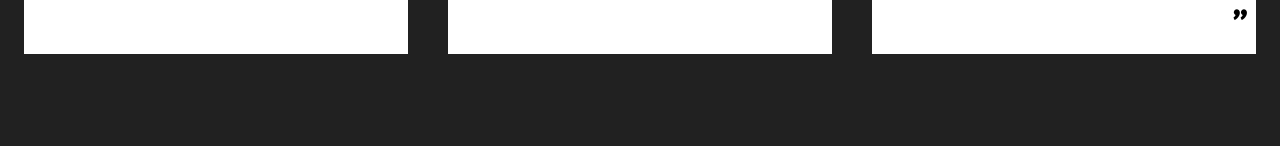
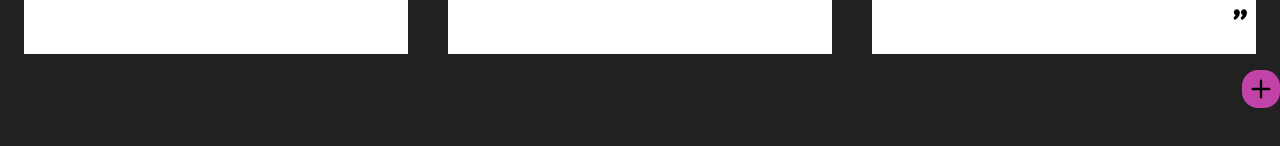
Before and after one commit to Ameeeek/encourag-er, a React (Create React App) app: page /main in a window 1280 px wide. Shown: the part 370-516 px from the top of the page. Built offline with nearby package versions, Linux system fonts and the light colour scheme; a web font is replaced by a local one.

Commit message:
menambahkan button untuk user menambahkan text

```diff
--- a/src/App.js
+++ b/src/App.js
@@ -6,8 +6,9 @@ import { useState} from 'react'; // import useState dari react
 import Home from './home.jsx'; // import halaman home dari file home.jsx
 import Utama from './main.jsx'; // import halaman utama dari file main.jsx
 import {BrowserRouter, Switch, Route} from 'react-router-dom'; //react router DOM untuk melakukan link dan routing untuk pindah page
+import Add from './add.jsx';
+function App() {
 
-function App() {
   // parameter quote adalah nama dari data untuk quote dan set quote merupakan function (fungsi) untuk menambah quote
   const [quote, setQuote] = useState([
     {_id: 1, isi:`I love you, even if you don't love yourself,
@@ -21,7 +22,7 @@ function App() {
       <BrowserRouter>
         <Navbar />
         <Switch>
-          <Route path="/home" exact>
+          <Route path="/home" exact> {/* routing menuju ke home page*/ }
             <Home/>
           </Route>
         </Switch>
@@ -29,6 +30,7 @@ function App() {
           <Utama path="/main" quoteList={quote}/> {/* quoteList={quote} berfungsi bila ingin mengoper data ke file child, bisa di dideklarasi dengan prop quoteList*/}
         </Switch>
       </BrowserRouter>
+      <Add className="absolute" />
     </div>
   );
 }
--- a/src/Navbar.jsx
+++ b/src/Navbar.jsx
@@ -5,12 +5,12 @@ const navBar = () => {
     return (
         <div className="container flex justify-between p-4">
             <div className="logo-container font-pacifico text-primary filter drop-shadow-2xl">
-                <p class="text-5xl">encourag-er</p>
+                <p class="text-5xl hp:text-xl">encourag-er</p>
 
             </div>
-            <div className="navbar-links font-hammer flex text-4xl ">
-                <Link  to="/home" class="mx-3 text-primary p-4 hover:text-secondary rounded-t-2xl hover:bg-primary ease-linear duration-100">Home</Link>
-            <a className="p-4 text-primary hover:text-black hover:bg-primary rounded-t-2xl ease-linear duration-100" href="https://github.com/Ameeeek/encourag-er"><TopIcon  icon={<BsGithub size="40"/>}/></a>
+            <div className="navbar-links font-hammer   flex text-4xl ">
+                <Link  to="/home" class="mx-3 hp:text-xl text-primary p-4 hover:text-secondary rounded-t-2xl hover:bg-primary ease-linear duration-100">Home</Link>
+            <a className="p-4 text-primary  hover:text-black hover:bg-primary rounded-t-2xl ease-linear duration-100" href="https://github.com/Ameeeek/encourag-er"><TopIcon  icon={<BsGithub size="40"/>}/></a>
             </div>
 
         </div>
--- /dev/null
+++ b/src/add.jsx
@@ -0,0 +1,19 @@
+import {BsPlus} from 'react-icons/bs';
+
+const tambah = () =>{
+    return(
+        <div className=" flex justify-end">
+            <button className="bg-primary  rounded-2xl">
+            <TopIcon icon={<BsPlus size="38"/>} />
+            </button>
+        </div>
+    )
+}
+const TopIcon = ({icon}) =>{ // menambahkan component untuk icon
+    return(
+        <div>
+            {icon}
+        </div>
+    )
+}
+export default tambah;
--- a/src/main.jsx
+++ b/src/main.jsx
@@ -1,3 +1,4 @@
+
 const utama = ({quoteList}) =>{     // {quotelist merupakan prop dari parent file yang berisi list object nested array quote}
     return (
         <div className="justify-evenly flex-wrap  flex">
@@ -12,8 +13,12 @@ const utama = ({quoteList}) =>{     // {quotelist merupakan prop dari parent fil
                     </p>
                 </div>
             ))}
+
         </div>
+
     )
+
 }
 
+
 export default utama;
```
